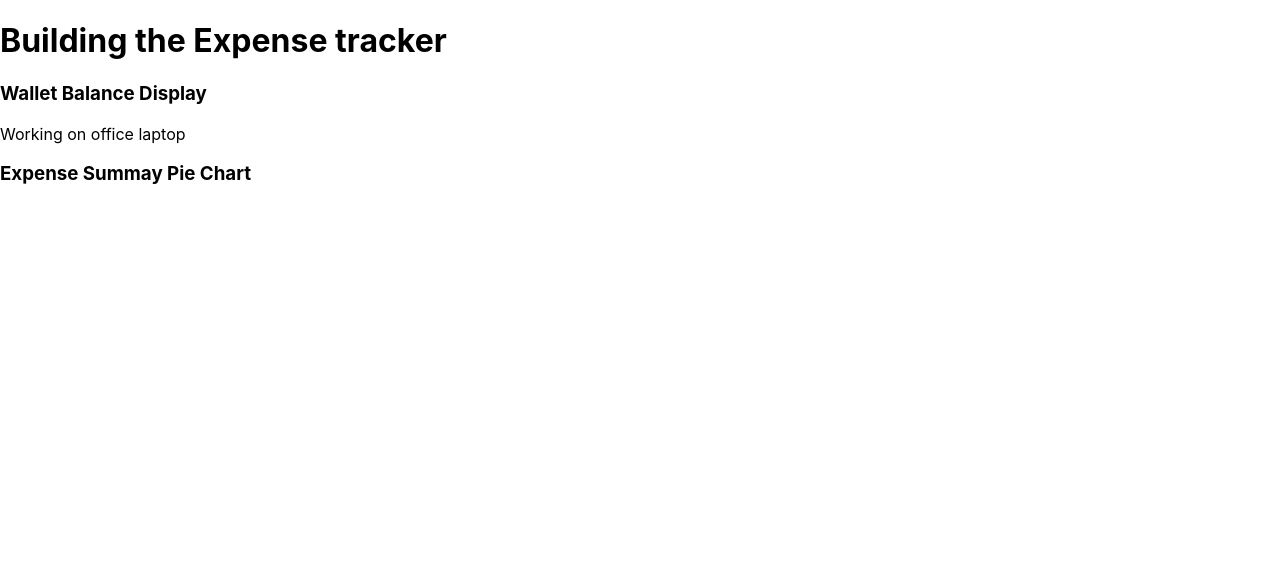
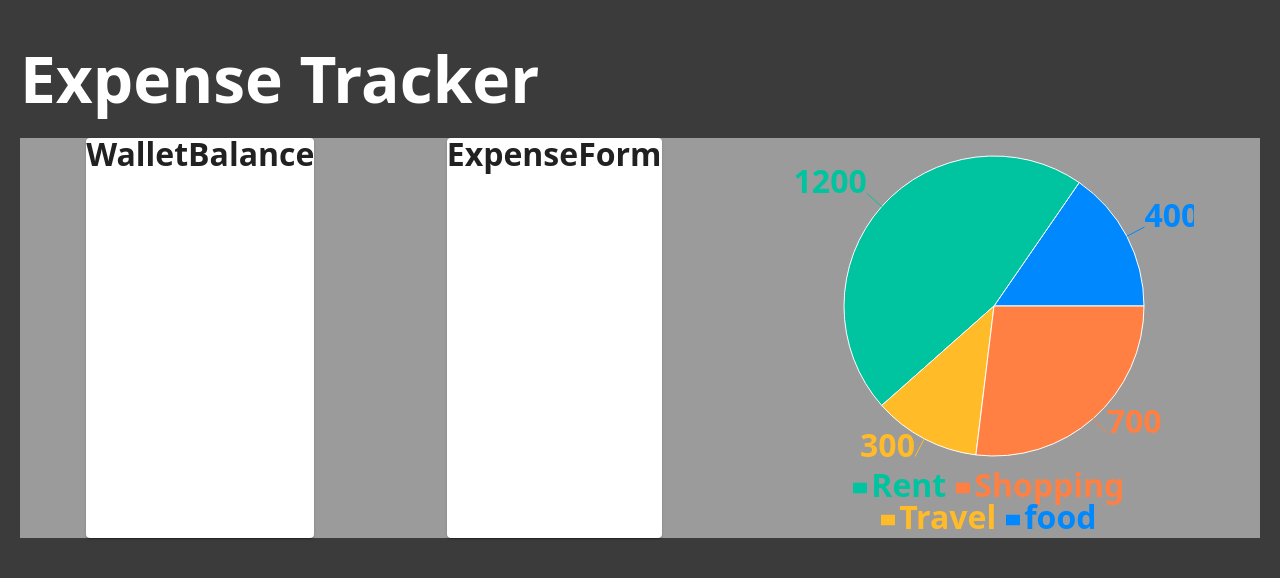
Before and after one commit to saikumar080/x-expense-tracker, a React (Create React App) app: page / in a window 1280 px wide. Shown: the top 578 px of the page. Built offline with nearby package versions, Linux system fonts and the light colour scheme.

Commit message:
ExpenseTrackerHeader

```diff
--- a/package.json
+++ b/package.json
@@ -3,6 +3,10 @@
   "version": "0.1.0",
   "private": true,
   "dependencies": {
+    "@emotion/react": "^11.14.0",
+    "@emotion/styled": "^11.14.1",
+    "@mui/material": "^7.3.2",
+    "@mui/styled-engine-sc": "^7.3.2",
     "@testing-library/dom": "^10.4.1",
     "@testing-library/jest-dom": "^6.8.0",
     "@testing-library/react": "^16.3.0",
@@ -10,6 +14,8 @@
     "react": "^19.1.1",
     "react-dom": "^19.1.1",
     "react-scripts": "5.0.1",
+    "recharts": "^3.2.0",
+    "styled-components": "^6.1.19",
     "web-vitals": "^2.1.4"
   },
   "scripts": {
--- /dev/null
+++ b/src/App.css
@@ -0,0 +1,19 @@
+html, body{
+    height: 100%;
+    margin: 0;
+    padding: 0;
+    background-color: #3B3B3B;
+    border-radius: 20px;
+}
+.App{
+    text-align: start;
+    color: white;
+    font-family: system-ui, -apple-system, BlinkMacSystemFont, 'Segoe UI', Roboto, Oxygen, Ubuntu, Cantarell, 'Open Sans', 'Helvetica Neue', sans-serif;
+    font-weight: 700;
+    font-style: bold;
+    font-size: 32px;
+    line-height: 100%;
+    letter-spacing: 0%;
+    padding: 20px;
+    color: #FFFFFF;
+}
--- a/src/App.js
+++ b/src/App.js
@@ -1,10 +1,11 @@
 import React from "react";
+import "./App.css";
 //import Display from "./Components/WalletBalance/Display";
 import ExpenseTrackerHeader from "./Components/ExpenseTrackerHeader/ExpernseTrackerHeader";
 function App() {
   return (
     <div className="App">
-     <h1>Building the Expense tracker</h1>
+     <h1>Expense Tracker</h1>
      <ExpenseTrackerHeader />
 
     </div>
--- a/src/Components/ExpenseTrackerHeader/ExpernseTrackerHeader.js
+++ b/src/Components/ExpenseTrackerHeader/ExpernseTrackerHeader.js
@@ -1,17 +1,26 @@
 import React from "react";
-import Display from "../WalletBalance/Display";
-import ExpenseForm from "../ExpenseForm/Form";
-import ExpenseSummary from "../ExpenseSummary/Summary";
+// import Display from "../WalletBalance/Display";
+// import ExpenseForm from "../ExpenseForm/Form";
+// import ExpenseSummary from "../ExpenseSummary/Summary";
+import Box from "@mui/material/Box"
+import { Card } from "@mui/material";
+import ExpenseCHart from "../PieChart/PieChart";
 const ExpenseTrackerHeader=()=>{
     return(
-        <div className="expense-header">
-            {/* Wallet Balance */}
-            <Display />
-            {/* Expense Form */}
-            <ExpenseForm />
-            {/* Expense Summary */}
-            <ExpenseSummary />
-        </div>
+        <>
+          <Box
+      sx={{
+        display:"flex",
+        flexWrap:"wrap",
+        justifyContent:"space-around",
+        backgroundColor:"#9B9B9B",
+      }}
+    >
+     <Card>WalletBalance</Card>
+     <Card>ExpenseForm</Card>
+      <ExpenseCHart />
+    </Box>
+        </>
     )
 }
 export default ExpenseTrackerHeader;
--- /dev/null
+++ b/src/Components/PieChart/PieChart.js
@@ -0,0 +1,32 @@
+import React from "react";
+import { PieChart, Pie, Cell, Tooltip, Legend } from "recharts";
+
+const data=[
+    {name: "food", value:400},
+    {name: "Rent", value:1200},
+    {name: "Travel", value:300},
+    {name: "Shopping", value:700},
+
+];
+const COLORS=["#0088FE", "#00C49F", "#FFBB28", "#FF8042"]
+const ExpenseCHart=()=>{
+    return(
+        <PieChart width={400} height={400}>
+            <Pie
+                data={data}
+                cx="50%"
+                cy="50%"
+                outerRadius={150}
+                dataKey="value"
+                label
+            >
+                {data.map((entry, index)=>(
+                    <Cell  key={`cell-${index}`} fill={COLORS[index % COLORS.length]}  />
+                ))}
+            </Pie>
+            <Tooltip />
+            <Legend />
+        </PieChart>
+    )
+}
+export default ExpenseCHart;
```
Also changed, not shown: 1 other file (tests, documents, lock files or other folders).
